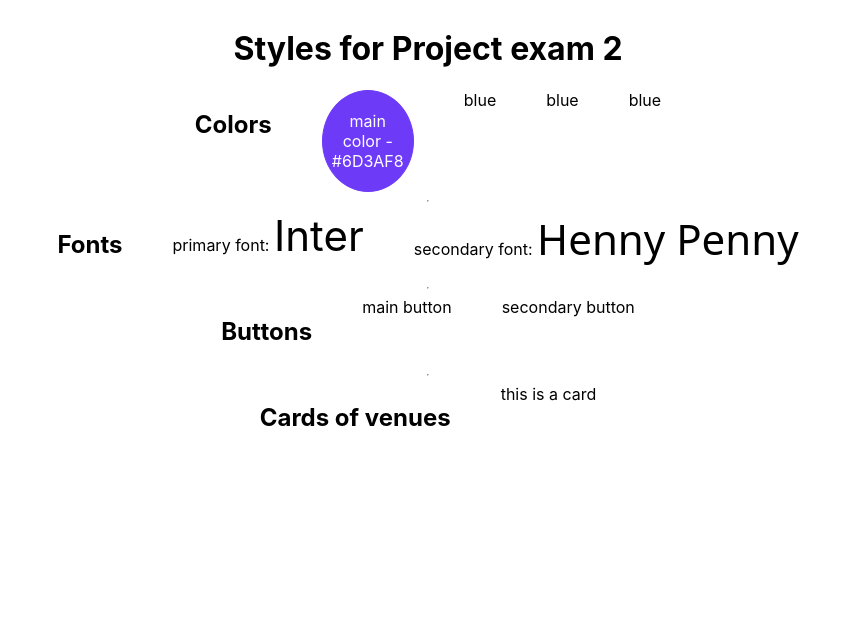
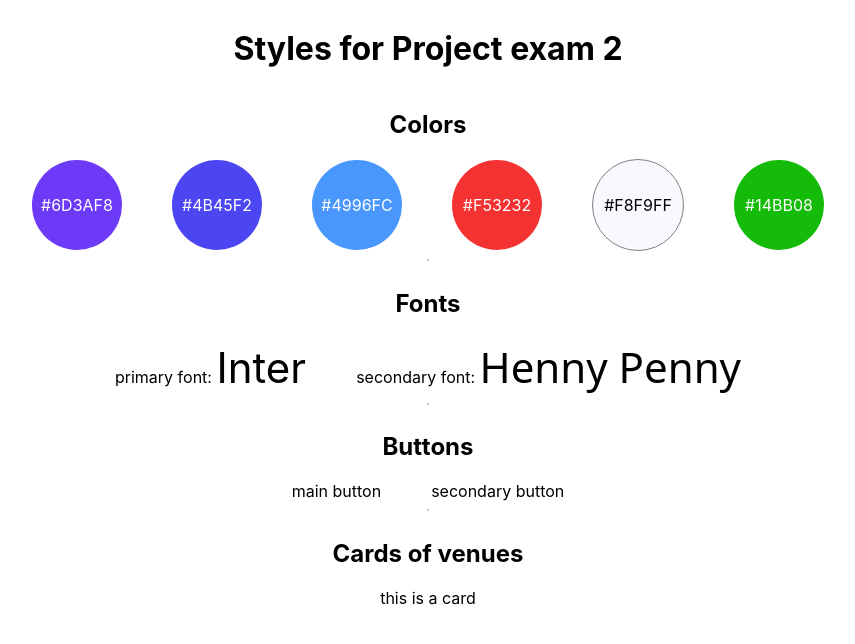
Before and after one commit to krialex/Project-Exam2-styleGuide, a plain HTML site: page index.html in a window 1280 px wide. Shown: the whole page, without its empty margins (212-1067 px from the left). Drawn offline with Linux system fonts and the light colour scheme; a web font is replaced by a local one.

Commit message:
colors and fonts added

```diff
--- a/index.html
+++ b/index.html
@@ -13,28 +13,30 @@
     <div>
         <h1>Styles for Project exam 2</h1>
     </div>
+    <h2>Colors</h2>
     <div class="sections">
-        <h2>Colors</h2>
-        <div class="main-color">main color - #6D3AF8</div>
-        <div>blue</div>
-        <div>blue</div>
-        <div>blue</div>
+        <div class="main-color color1">#6D3AF8</div>
+        <div class="main-color color2">#4B45F2</div>
+        <div class="main-color color3">#4996FC</div>
+        <div class="main-color color4">#F53232</div>
+        <div class="main-color color5">#F8F9FF</div>
+        <div class="main-color color6">#14BB08</div>
     </div>
     <hr>
+    <h2>Fonts</h2>
     <div class="sections">
-        <h2>Fonts</h2>
         <div>primary font: <span class="primary-font">Inter</span></div>
         <div>secondary font: <span class="secondary-font">Henny Penny</span></div>
     </div>
     <hr>
+    <h2>Buttons</h2>
     <div class="sections">
-        <h2>Buttons</h2>
         <div>main button</div>
         <div>secondary button</div>
     </div>
     <hr>
+    <h2>Cards of venues</h2>
     <div class="sections">
-        <h2>Cards of venues</h2>
         <div>this is a card</div>
     </div>
 
--- a/style.css
+++ b/style.css
@@ -8,6 +8,7 @@ body {
 .sections {
     display: flex;
     gap: 50px;
+    align-items: baseline;
 }
 
 .secondary-font {
@@ -20,13 +21,42 @@ body {
 }
 
 .main-color {
-    border: 1px solid #6D3AF8;
     border-radius: 50%;
     padding: 20px;
     width: 50px;
-    background-color: #6D3AF8;
-    color: #FFF;
+    height: 50px;
     text-align: center;
     display: flex;
     justify-content: center;
+    align-items: center;
 }
+
+.color1 {
+    background-color: #6D3AF8;
+    color: #FFF;
+}
+
+.color2 {
+    background-color: #4B45F2;
+    color: #FFF;
+}
+
+.color3 {
+    background-color: #4996FC;
+    color: #FFF;
+}
+
+.color4 {
+    background-color: #F53232;
+    color: #FFF;
+}
+
+.color5 {
+    background-color: #F8F9FF;
+    border: 1px solid grey;
+}
+
+.color6 {
+    background-color: #14BB08;
+    color: #FFF;
+}
```
